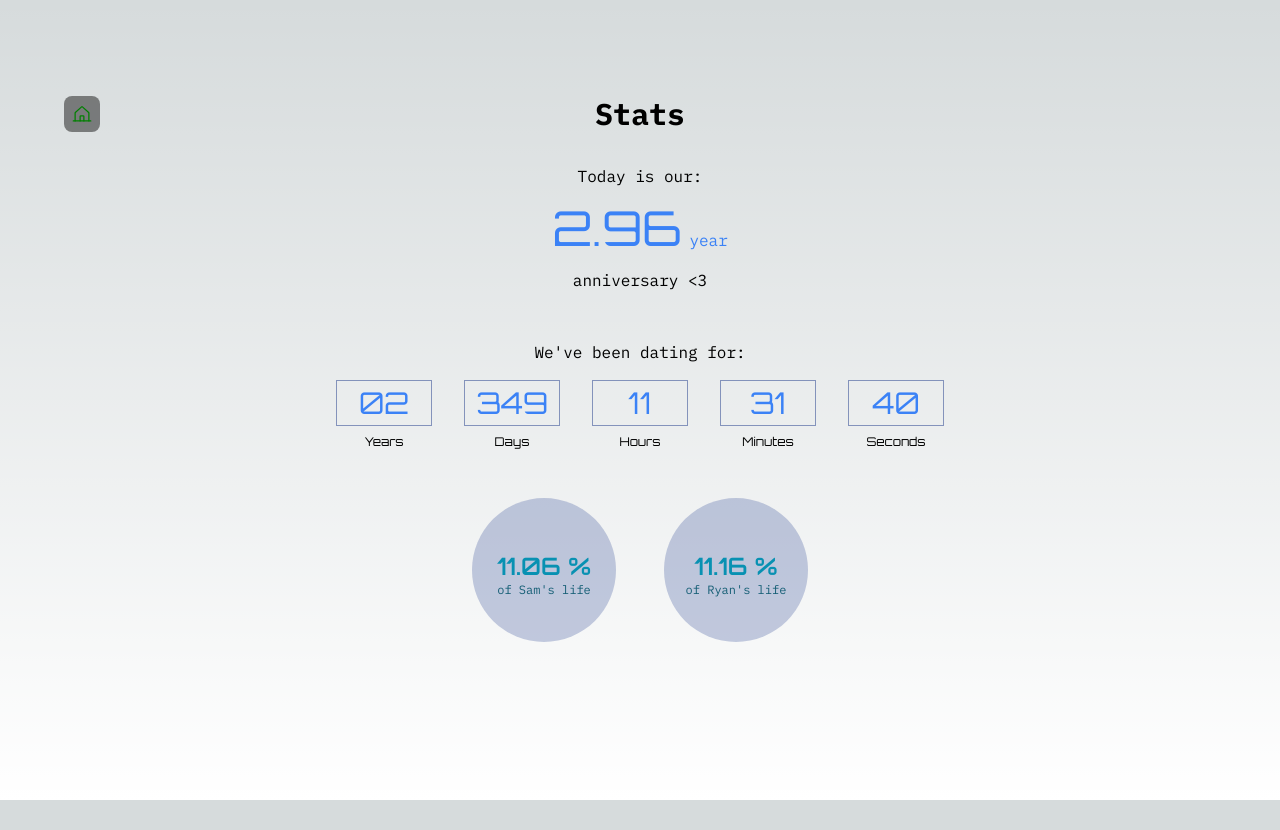
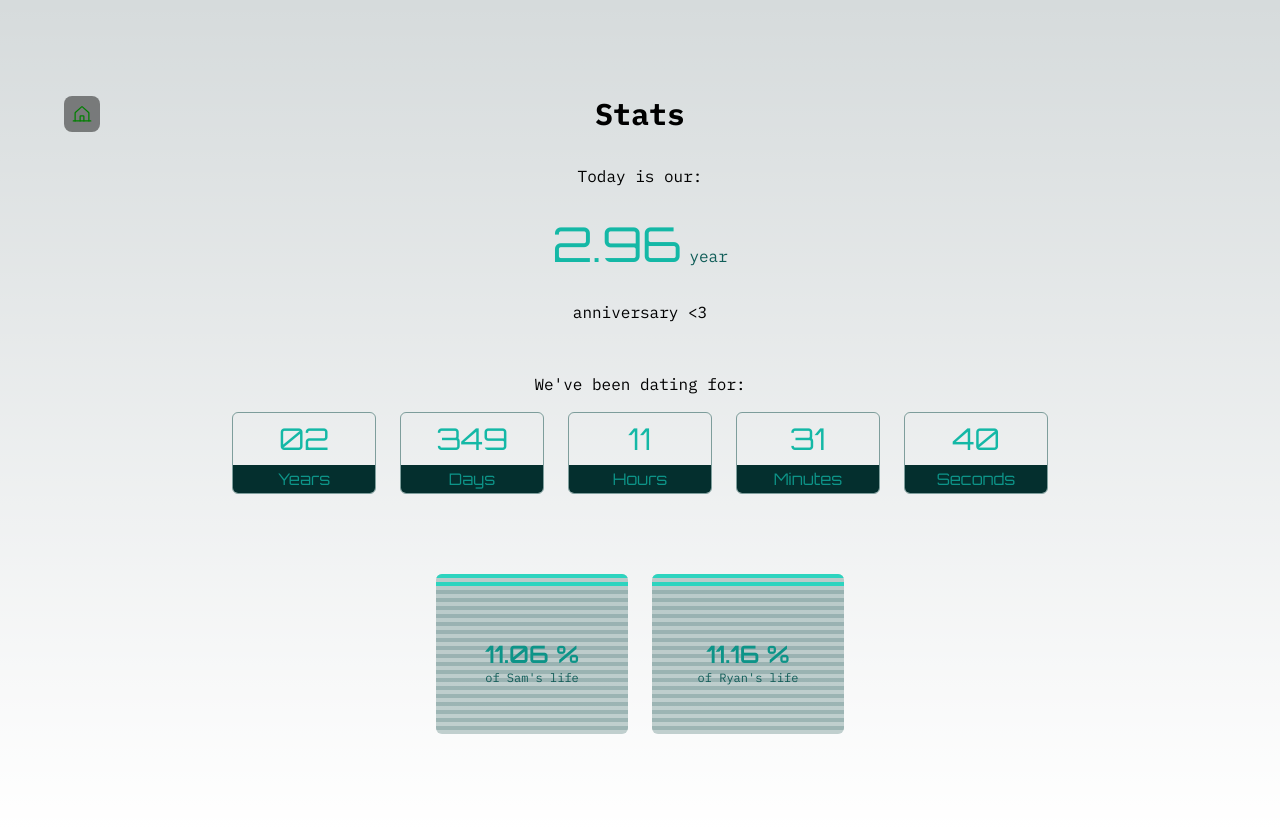
Before and after one commit to ryanfurrh/sam-aswellas-ryan, a Next.js app: page /stats in a window 1280 px wide. Before the commit the page ends 800 px from the top, so only its background shows below. Built offline with nearby package versions, Linux system fonts and the light colour scheme.

Commit message:
Add relationship counter components

```diff
--- a/src/components/RelationshipCounter.tsx
+++ b/src/components/RelationshipCounter.tsx
@@ -1,4 +1,5 @@
 "use client";
+import _ from "lodash";
 import { concat } from "lodash";
 import { useEffect, useState } from "react";
 
@@ -82,41 +83,67 @@ export default function RelationshipCounter() {
 
   return (
     <div className="flex flex-col items-center gap-12">
-      <div className="flex flex-col items-center gap-4">
+      <div className="flex flex-col items-center gap-8">
         <h1>Today is our:</h1>
         <div className="flex items-baseline gap-2">
-          <h1 className=" text-blue-500 text-5xl font-orbitron">
+          <h1 className=" text-teal-500 text-5xl font-orbitron">
             {anniversary}
           </h1>
-          <h1 className="text-blue-500">year</h1>
+          <h1 className="text-teal-800">year</h1>
         </div>
         <h1 className="">anniversary &lt;3</h1>
       </div>
       <div className="items-center flex flex-col gap-4">
         <h1>We&apos;ve been dating for:</h1>
-        <div className="font-orbitron flex">
+        <div className="font-orbitron flex flex-col sm:flex-row gap-6">
           {timePair.map((item, index) => (
-            <div key={index} className="px-4 items-center flex flex-col gap-2">
-              <div className="border flex justify-center border-blue-900/50 py-1 px-4 w-24 text-blue-500 ">
-                <h1 className="text-3xl self-center text-center">
+            <div
+              key={index}
+              className="items-center flex flex-col border-teal-900/50 sm:w-36 overflow-hidden border rounded-md"
+            >
+              <div className="flex justify-center  py-2  w-52 sm:w-24  text-teal-500">
+                <h1 className="text-7xl sm:text-3xl self-center text-center">
                   {item.number}{" "}
                 </h1>
               </div>
-              <h1 className="text-xs">{item.timeScale}</h1>
+              <h1 className="text-base py-[2px] bg-teal-950 text-teal-600 w-52 text-center">
+                {item.timeScale}
+              </h1>
             </div>
           ))}
         </div>
       </div>
-      <div className="flex gap-12">
+      <div className="flex flex-col sm:flex-row gap-6 mt-8">
         {lifePercentage.map((figure, index) => (
           <div
             key={index}
-            className="flex flex-col bg-blue-900/25 w-36 justify-center h-36 items-center rounded-full"
+            className="flex flex-col relative bg-teal-900/25  overflow-hidden w-64 sm:w-48 justify-center h-40 items-center rounded-md"
           >
-            <h1 className="mt-2 font-orbitron z-10 font-semibold text-cyan-600 text-2xl">
-              {figure.percent} %
-            </h1>
-            <h1 className="text-center text-xs text-cyan-800">{figure.text}</h1>
+            <div className="flex absolute top-0 flex-col w-full gap-1">
+              <div className="bg-teal-400 flex w-full h-1"></div>
+              <div className="bg-teal-400 flex w-full h-1"></div>
+
+              <div className="bg-teal-900/20 flex w-full h-1"></div>
+              {[
+                ...Array(18)
+                  .fill()
+                  .map((_, index) => (
+                    <div key={index} className="bg-teal-900/20 flex w-full h-1">
+                      {" "}
+                    </div>
+                  )),
+              ]}
+
+              <div className="bg-teal-900/20 flex w-full h-1"></div>
+            </div>
+            <div className="flex flex-col gap-2 sm:gap-0 text-center">
+              <h1 className="mt-4 font-orbitron z-10 font-semibold text-teal-600 text-5xl sm:text-2xl">
+                {figure.percent} %
+              </h1>
+              <h1 className="text-center text-lg sm:text-xs text-teal-800">
+                {figure.text}
+              </h1>
+            </div>
           </div>
         ))}
       </div>
```
